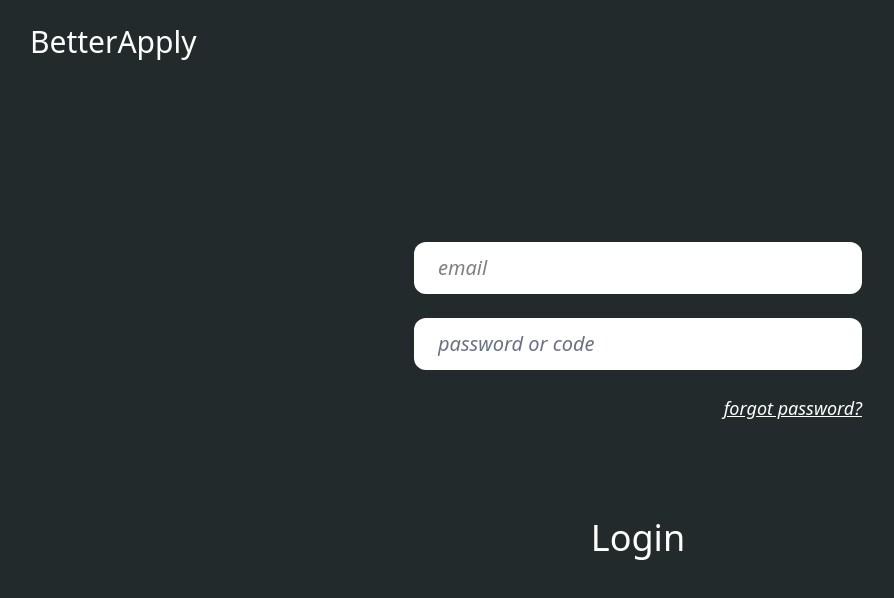
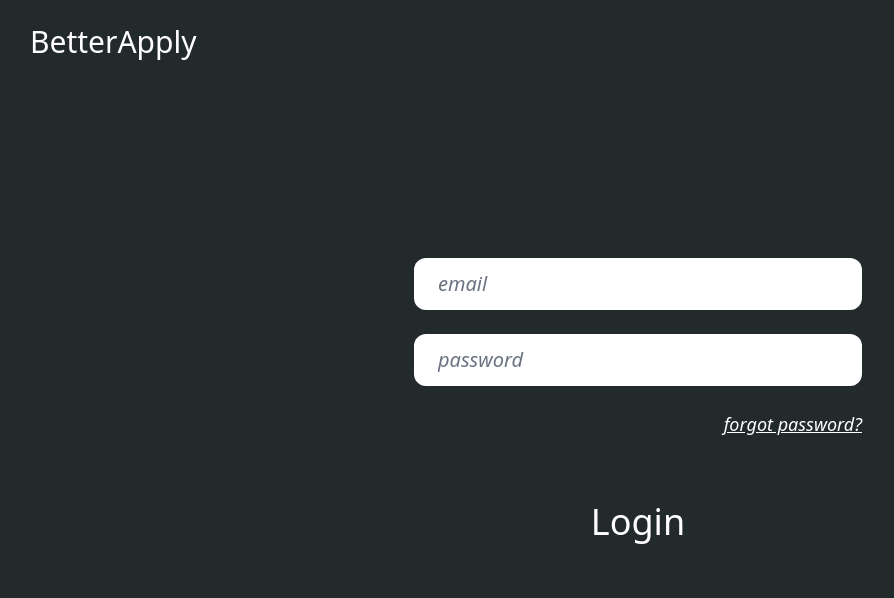
Before and after one commit to TechLabsDK/dk-job-app, a React (Vite) app in the folder frontend/: page /login in a window 1280 px wide. Shown: the top 598 px of the page, without its empty margins (2-896 px from the left). Built offline with nearby package versions, Linux system fonts and the light colour scheme.

Commit message:
Added the login backend call on the frontend

```diff
--- a/frontend/src/pages/Login.tsx
+++ b/frontend/src/pages/Login.tsx
@@ -1,39 +1,79 @@
-import { Link } from 'react-router-dom';
+import { useState } from 'react';
+import { useNavigate, Link } from 'react-router-dom';
 
 export default function Login() {
+  const [email, setEmail] = useState('');
+  const [password, setPassword] = useState('');
+  const [error, setError] = useState('');
+  const navigate = useNavigate();
+
+  const handleLogin = async (e: React.FormEvent) => {
+    e.preventDefault();
+    setError('');
+
+    try {
+      const res = await fetch('http://localhost:4000/auth/login', {
+        method: 'POST',
+        headers: { 'Content-Type': 'application/json' },
+        body: JSON.stringify({ email, password }),
+      });
+
+      if (!res.ok) {
+        const data = await res.json();
+        throw new Error(data.message || 'Login failed');
+      }
+
+      // Store the session
+      const data = await res.json();
+      localStorage.setItem('token', data.token);
+      navigate('/prediction');
+    } catch (err: any) {
+      setError(err.message || 'Something went wrong');
+    }
+  };
+
   return (
     <div className="min-h-screen bg-[#232A2B] text-white flex flex-col px-8 py-12">
       {/* Logo */}
       <div className="absolute top-6 left-8 text-3xl font-normal">BetterApply</div>
-
-      {/* Centered form container */}
-      <div className="flex flex-col items-center justify-center flex-1 space-y-6">
+      <form
+        onSubmit={handleLogin}
+        className="flex flex-col items-center justify-center flex-1 space-y-6 w-full"
+      >
         <input
           type="email"
+          value={email}
+          onChange={(e) => setEmail(e.target.value)}
           placeholder="email"
-          className="italic w-[90%] max-w-md px-6 py-3 rounded-xl text-black text-xl bg-white placeholder-italic placeholder-gray-500c"
+          required
+          className="italic w-[90%] max-w-md px-6 py-3 rounded-xl text-black text-xl bg-white placeholder-italic placeholder-gray-500"
         />
         <input
           type="password"
-          placeholder="password or code"
+          value={password}
+          onChange={(e) => setPassword(e.target.value)}
+          placeholder="password"
+          required
           className="italic w-[90%] max-w-md px-6 py-3 rounded-xl text-black text-xl bg-white placeholder-italic placeholder-gray-500"
         />
-
         {/* Forgot password link */}
         <div className="w-full max-w-md text-right">
           <Link to="/forgot-password" className="italic underline text-lg">
             forgot password?
           </Link>
         </div>
-
         {/* Login button */}
-        <Link
-          to="/dashboard"
-          className="mt-18 text-4xl hover:text-gray-300 transition"
+        <button
+          type="submit"
+          className="mt-10 text-4xl hover:text-gray-300 transition"
         >
           Login
-        </Link>
-      </div>
+        </button>
+
+        {error && (
+          <p className="text-red-400 text-lg text-center">{error}</p>
+        )}
+      </form>
     </div>
   );
 }
```
